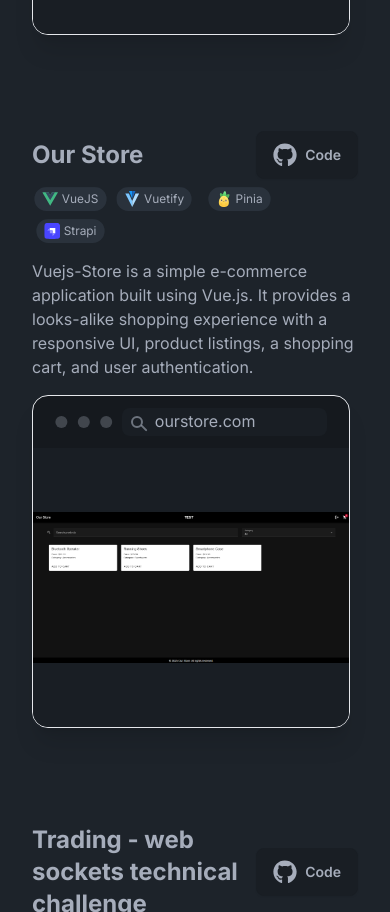
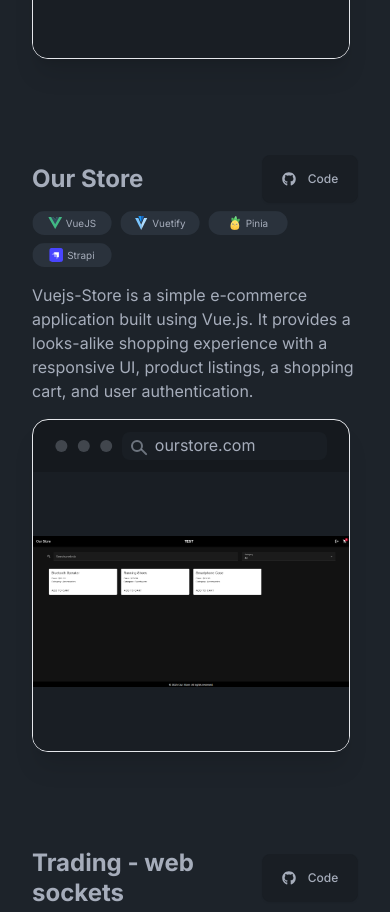
Before and after one commit to XamS9/Samuel-Gomez-Portfolio, an Angular app: page / in a window 390 px wide. Shown: the part 2940-3852 px from the top of the page. Built offline with nearby package versions, Linux system fonts and the light colour scheme.

Commit message:
Mobile style fix in tags and repos links

```diff
--- a/src/app/cards/cards.component.html
+++ b/src/app/cards/cards.component.html
@@ -45,41 +45,49 @@
     ></span>
     @defer {
     <div class="w-full md:w-1/2 md:max-w-lg" style="margin: 0">
-      <div class="flex flex-row items-center justify-between">
-        <h3 class="text-2xl font-bold">
+      <div class="flex flex-row items-center justify-between gap-3">
+        <h3 class="text-2xl font-bold leading-tight">
           {{ project.title }}
         </h3>
+
+        <!-- Mobile GitHub buttons -->
+        <div class="flex flex-col items-end gap-2 md:hidden">
+          @for (repos of project.github; track $index) {
           <a
-          href="{{ project.github }}"
+            href="{{ repos.repo }}"
             target="_blank"
             rel="noopener noreferrer"
-          class="btn hover:scale-110 hover:opacity-70 transition md:hidden"
+            class="btn flex items-center justify-center w-24 h-8 text-xs font-medium rounded-lg hover:scale-105 hover:opacity-80 transition"
           >
             <svg
               xmlns="http://www.w3.org/2000/svg"
-            width="24"
-            height="24"
-            xmlns:xlink="http://www.w3.org/1999/xlink"
+              width="14"
+              height="14"
               viewBox="0 0 496 512"
+              class="inline-block mr-1"
             >
               <path
-              d="M165.9 397.4c0 2-2.3 3.6-5.2 3.6c-3.3.3-5.6-1.3-5.6-3.6c0-2 2.3-3.6 5.2-3.6c3-.3 5.6 1.3 5.6 3.6zm-31.1-4.5c-.7 2 1.3 4.3 4.3 4.9c2.6 1 5.6 0 6.2-2s-1.3-4.3-4.3-5.2c-2.6-.7-5.5.3-6.2 2.3zm44.2-1.7c-2.9.7-4.9 2.6-4.6 4.9c.3 2 2.9 3.3 5.9 2.6c2.9-.7 4.9-2.6 4.6-4.6c-.3-1.9-3-3.2-5.9-2.9zM244.8 8C106.1 8 0 113.3 0 252c0 110.9 69.8 205.8 169.5 239.2c12.8 2.3 17.3-5.6 17.3-12.1c0-6.2-.3-40.4-.3-61.4c0 0-70 15-84.7-29.8c0 0-11.4-29.1-27.8-36.6c0 0-22.9-15.7 1.6-15.4c0 0 24.9 2 38.6 25.8c21.9 38.6 58.6 27.5 72.9 20.9c2.3-16 8.8-27.1 16-33.7c-55.9-6.2-112.3-14.3-112.3-110.5c0-27.5 7.6-41.3 23.6-58.9c-2.6-6.5-11.1-33.3 2.6-67.9c20.9-6.5 69 27 69 27c20-5.6 41.5-8.5 62.8-8.5s42.8 2.9 62.8 8.5c0 0 48.1-33.6 69-27c13.7 34.7 5.2 61.4 2.6 67.9c16 17.7 25.8 31.5 25.8 58.9c0 96.5-58.9 104.2-114.8 110.5c9.2 7.9 17 22.9 17 46.4c0 33.7-.3 75.4-.3 83.6c0 6.5 4.6 14.4 17.3 12.1C428.2 457.8 496 362.9 496 252C496 113.3 383.5 8 244.8 8zM97.2 352.9c-1.3 1-1 3.3.7 5.2c1.6 1.6 3.9 2.3 5.2 1c1.3-1 1-3.3-.7-5.2c-1.6-1.6-3.9-2.3-5.2-1zm-10.8-8.1c-.7 1.3.3 2.9 2.3 3.9c1.6 1 3.6.7 4.3-.7c.7-1.3-.3-2.9-2.3-3.9c-2-.6-3.6-.3-4.3.7zm32.4 35.6c-1.6 1.3-1 4.3 1.3 6.2c2.3 2.3 5.2 2.6 6.5 1c1.3-1.3.7-4.3-1.3-6.2c-2.2-2.3-5.2-2.6-6.5-1zm-11.4-14.7c-1.6 1-1.6 3.6 0 5.9c1.6 2.3 4.3 3.3 5.6 2.3c1.6-1.3 1.6-3.9 0-6.2c-1.4-2.3-4-3.3-5.6-2z"
+                d="M165.9 397.4c0 2-2.3 3.6-5.2 3.6c-3.3.3-5.6-1.3-5.6-3.6c0-2 2.3-3.6 5.2-3.6c3-.3 5.6 1.3 5.6 3.6zm-31.1-4.5c-.7 2 1.3 4.3 4.3 4.9c2.6 1 5.6 0 6.2-2s-1.3-4.3-4.3-5.2c-2.6-.7-5.5.3-6.2 2.3zm44.2-1.7c-2.9.7-4.9 2.6-4.6 4.9c.3 2 2.9 3.3 5.9 2.6c2.9-.7 4.9-2.6 4.6-4.6c-.3-1.9-3-3.2-5.9-2.9zM244.8 8C106.1 8 0 113.3 0 252c0 110.9 69.8 205.8 169.5 239.2c12.8 2.3 17.3-5.6 17.3-12.1c0-6.2-.3-40.4-.3-61.4c0 0-70 15-84.7-29.8c0 0-11.4-29.1-27.8-36.6c0 0-22.9-15.7 1.6-15.4c0 0 24.9 2 38.6 25.8c21.9 38.6 58.6 27.5 72.9 20.9c2.3-16 8.8-27.1 16-33.7c-55.9-6.2-112.3-14.3-112.3-110.5c0-27.5 7.6-41.3 23.6-58.9c-2.6-6.5-11.1-33.3 2.6-67.9c20.9-6.5 69 27 69 27c20-5.6 41.5-8.5 62.8-8.5s42.8 2.9 62.8 8.5c0 0 48.1-33.6 69-27c13.7 34.7 5.2 61.4 2.6 67.9c16 17.7 25.8 31.5 25.8 58.9c0 96.5-58.9 104.2-114.8 110.5c9.2 7.9 17 22.9 17 46.4c0 33.7-.3 75.4-.3 83.6c0 6.5 4.6 14.4 17.3 12.1C428.2 457.8 496 362.9 496 252C496 113.3 383.5 8 244.8 8z"
                 fill="currentColor"
               ></path>
             </svg>
-          Code</a
-        >
+            {{ repos.buttonTitle }}
+          </a>
+          }
         </div>
+      </div>
+
+      <!-- Tags -->
       <div class="flex flex-wrap mt-2">
         <ul class="grid grid-cols-3 gap-2 mb-2">
           @for (tag of project.tags; track $index) {
           <li class="animate-wiggle flex items-center justify-center">
             <span
-              class="flex items-center gap-1 rounded-full text-xs bg-neutral text-neutral-content py-1 px-2"
+              class="flex items-center justify-center gap-1 rounded-full text-[10px] sm:text-xs bg-neutral text-neutral-content py-1 px-2 whitespace-nowrap min-w-[80px] max-w-[110px] h-6 leading-none"
             >
               <img
                 src="{{ tag.icon }}"
-                class="size-4"
+                class="size-3.5 sm:size-4 shrink-0"
                 alt="{{ tag.name }} logo"
                 loading="lazy"
               />
@@ -89,9 +97,12 @@
           }
         </ul>
 
+        <!-- Description -->
         <div class="mt-2">
           {{ project.description }}
         </div>
+
+        <!-- Desktop GitHub buttons -->
         <footer class="flex items-end justify-start mt-4 gap-x-4">
           @for (repos of project.github; track $index) {
           <a
@@ -104,16 +115,15 @@
               xmlns="http://www.w3.org/2000/svg"
               width="24"
               height="24"
-              xmlns:xlink="http://www.w3.org/1999/xlink"
               viewBox="0 0 496 512"
             >
               <path
-                d="M165.9 397.4c0 2-2.3 3.6-5.2 3.6c-3.3.3-5.6-1.3-5.6-3.6c0-2 2.3-3.6 5.2-3.6c3-.3 5.6 1.3 5.6 3.6zm-31.1-4.5c-.7 2 1.3 4.3 4.3 4.9c2.6 1 5.6 0 6.2-2s-1.3-4.3-4.3-5.2c-2.6-.7-5.5.3-6.2 2.3zm44.2-1.7c-2.9.7-4.9 2.6-4.6 4.9c.3 2 2.9 3.3 5.9 2.6c2.9-.7 4.9-2.6 4.6-4.6c-.3-1.9-3-3.2-5.9-2.9zM244.8 8C106.1 8 0 113.3 0 252c0 110.9 69.8 205.8 169.5 239.2c12.8 2.3 17.3-5.6 17.3-12.1c0-6.2-.3-40.4-.3-61.4c0 0-70 15-84.7-29.8c0 0-11.4-29.1-27.8-36.6c0 0-22.9-15.7 1.6-15.4c0 0 24.9 2 38.6 25.8c21.9 38.6 58.6 27.5 72.9 20.9c2.3-16 8.8-27.1 16-33.7c-55.9-6.2-112.3-14.3-112.3-110.5c0-27.5 7.6-41.3 23.6-58.9c-2.6-6.5-11.1-33.3 2.6-67.9c20.9-6.5 69 27 69 27c20-5.6 41.5-8.5 62.8-8.5s42.8 2.9 62.8 8.5c0 0 48.1-33.6 69-27c13.7 34.7 5.2 61.4 2.6 67.9c16 17.7 25.8 31.5 25.8 58.9c0 96.5-58.9 104.2-114.8 110.5c9.2 7.9 17 22.9 17 46.4c0 33.7-.3 75.4-.3 83.6c0 6.5 4.6 14.4 17.3 12.1C428.2 457.8 496 362.9 496 252C496 113.3 383.5 8 244.8 8zM97.2 352.9c-1.3 1-1 3.3.7 5.2c1.6 1.6 3.9 2.3 5.2 1c1.3-1 1-3.3-.7-5.2c-1.6-1.6-3.9-2.3-5.2-1zm-10.8-8.1c-.7 1.3.3 2.9 2.3 3.9c1.6 1 3.6.7 4.3-.7c.7-1.3-.3-2.9-2.3-3.9c-2-.6-3.6-.3-4.3.7zm32.4 35.6c-1.6 1.3-1 4.3 1.3 6.2c2.3 2.3 5.2 2.6 6.5 1c1.3-1.3.7-4.3-1.3-6.2c-2.2-2.3-5.2-2.6-6.5-1zm-11.4-14.7c-1.6 1-1.6 3.6 0 5.9c1.6 2.3 4.3 3.3 5.6 2.3c1.6-1.3 1.6-3.9 0-6.2c-1.4-2.3-4-3.3-5.6-2z"
+                d="M165.9 397.4c0 2-2.3 3.6-5.2 3.6c-3.3.3-5.6-1.3-5.6-3.6c0-2 2.3-3.6 5.2-3.6c3-.3 5.6 1.3 5.6 3.6zm-31.1-4.5c-.7 2 1.3 4.3 4.3 4.9c2.6 1 5.6 0 6.2-2s-1.3-4.3-4.3-5.2c-2.6-.7-5.5.3-6.2 2.3zm44.2-1.7c-2.9.7-4.9 2.6-4.6 4.9c.3 2 2.9 3.3 5.9 2.6c2.9-.7 4.9-2.6 4.6-4.6c-.3-1.9-3-3.2-5.9-2.9zM244.8 8C106.1 8 0 113.3 0 252c0 110.9 69.8 205.8 169.5 239.2c12.8 2.3 17.3-5.6 17.3-12.1c0-6.2-.3-40.4-.3-61.4c0 0-70 15-84.7-29.8c0 0-11.4-29.1-27.8-36.6c0 0-22.9-15.7 1.6-15.4c0 0 24.9 2 38.6 25.8c21.9 38.6 58.6 27.5 72.9 20.9c2.3-16 8.8-27.1 16-33.7c-55.9-6.2-112.3-14.3-112.3-110.5c0-27.5 7.6-41.3 23.6-58.9c-2.6-6.5-11.1-33.3 2.6-67.9c20.9-6.5 69 27 69 27c20-5.6 41.5-8.5 62.8-8.5s42.8 2.9 62.8 8.5c0 0 48.1-33.6 69-27c13.7 34.7 5.2 61.4 2.6 67.9c16 17.7 25.8 31.5 25.8 58.9c0 96.5-58.9 104.2-114.8 110.5c9.2 7.9 17 22.9 17 46.4c0 33.7-.3 75.4-.3 83.6c0 6.5 4.6 14.4 17.3 12.1C428.2 457.8 496 362.9 496 252C496 113.3 383.5 8 244.8 8z"
                 fill="currentColor"
               ></path>
             </svg>
-            {{ repos.buttonTitle }}</a
-          >
+            {{ repos.buttonTitle }}
+          </a>
           }
         </footer>
       </div>
--- a/src/app/cards/cards.component.ts
+++ b/src/app/cards/cards.component.ts
@@ -138,7 +138,7 @@
     },
     {
       id: 'web-socket-challenge',
-      title: 'Trading - web sockets technical challenge',
+      title: 'Trading - web sockets',
       description: `A web socket small system where you have some data sources, trading agregators & a broadcaster to send message when some data has been changed using javascript`,
       year: '2024',
       bImage: 'assets/websockets-rm.webp',
```
Lines whose indentation alone changed are shown as unchanged.
